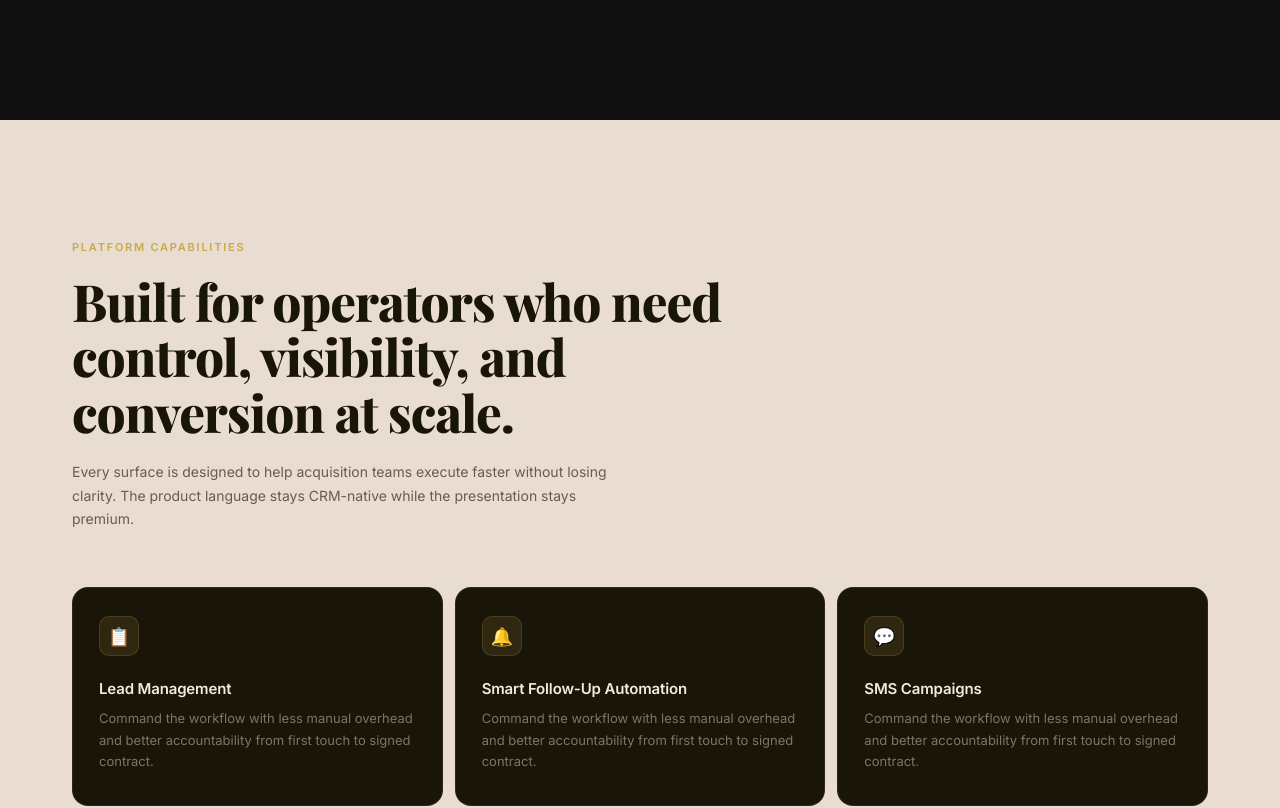
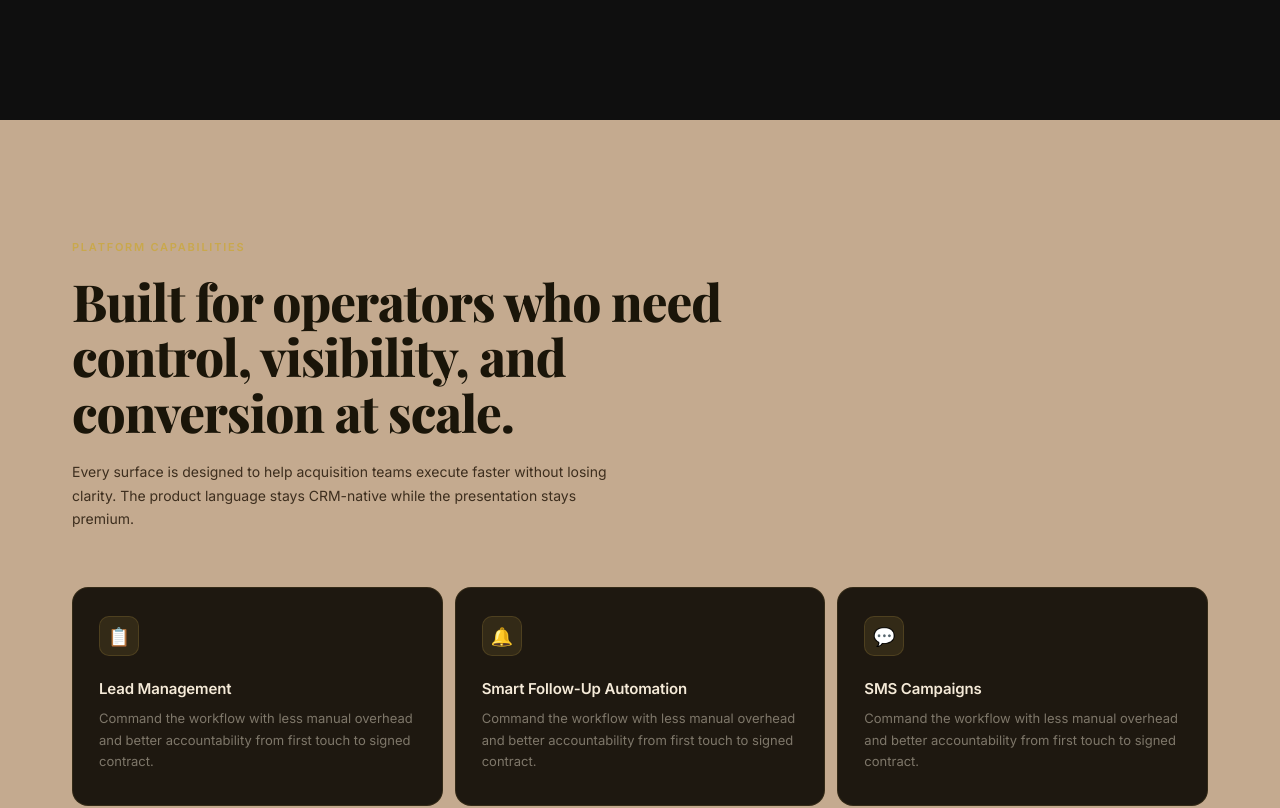
Before and after one commit to kariimhisham1/CRM-Remiliux-New-LP, a React (Create React App) app: page / in a window 1280 px wide. Shown: the part 5480-6288 px from the top of the page. Built offline with nearby package versions, Linux system fonts and the light colour scheme.

Commit message:
Update WhyTeams.css

```diff
--- a/src/components/WhyTeams.css
+++ b/src/components/WhyTeams.css
@@ -1,6 +1,6 @@
 /* ── Section ── */
 .why {
-  background: #e8ddd0;
+  background: #c4aa8f;
   padding: 120px 72px;
   min-height: 100vh;
 }
@@ -41,7 +41,7 @@
   font-family: var(--font-body, sans-serif);
   font-size: 14px;
   line-height: 1.7;
-  color: #6b5c4a;
+  color: #3d2e1e;
   max-width: 560px;
 }
 
@@ -52,16 +52,15 @@
   gap: 12px;
 }
 
-/* ── Dark card ── */
+/* ── Dark card — warm dark brown, not pure black ── */
 .why__card {
-  background: #1a1509;
+  background: #1e1810;
   border-radius: 16px;
   padding: 28px 26px 32px;
   display: flex;
   flex-direction: column;
   gap: 0;
   border: 1px solid rgba(201, 168, 76, 0.12);
-  /* Entry animation */
   opacity: 0;
   transform: translateY(28px);
   transition: opacity 0.5s ease, transform 0.5s ease, box-shadow 0.2s ease, border-color 0.2s ease;
@@ -73,7 +72,7 @@
 }
 
 .why__card:hover {
-  box-shadow: 0 8px 40px rgba(0, 0, 0, 0.35);
+  box-shadow: 0 8px 40px rgba(0, 0, 0, 0.4);
   border-color: rgba(201, 168, 76, 0.30);
   transform: translateY(-3px);
 }
```
